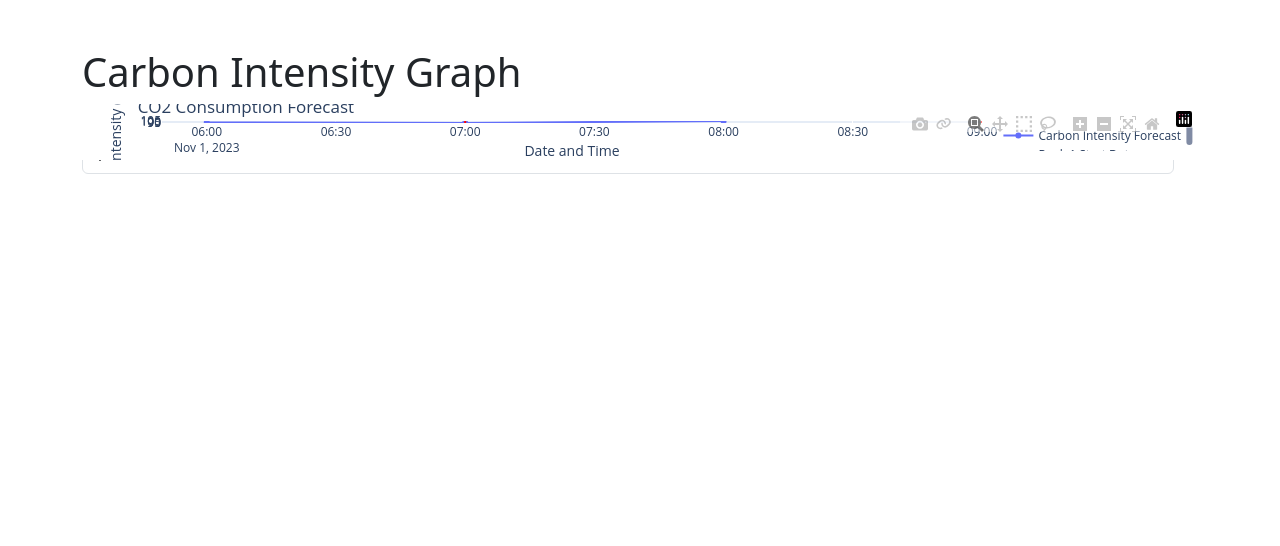
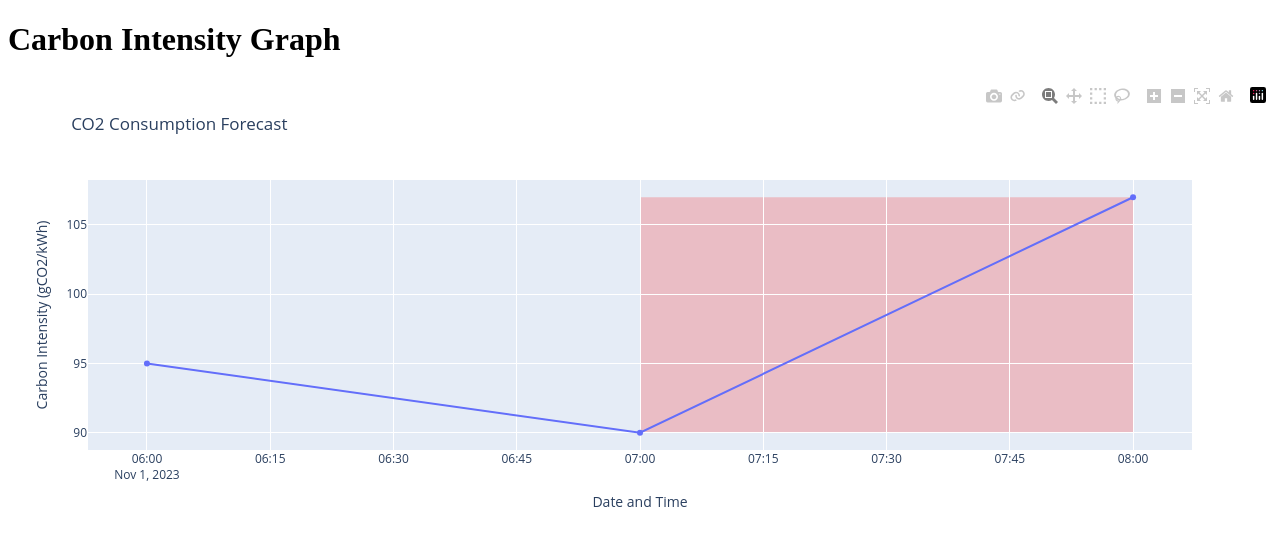
Before and after one commit to co2-shifters/frontend, a Flask app: page /results in a window 1280 px wide. Shown: the top 546 px of the page. Run offline with Flask 3, Linux system fonts and the light colour scheme; some libraries are stand-ins or nearby versions.

Commit message:
updates templates und app.py

```diff
--- a/app.py
+++ b/app.py
@@ -1,8 +1,9 @@
-from flask import Flask, render_template, request, jsonify
-from flask.helpers import send_file
+import plotly
+from flask import Flask, render_template, request, jsonify, send_file
+from plotly.offline import plot
 import plotly.graph_objects as go
-from plotly.offline import plot
-from datetime import datetime
+import json
+from datetime import datetime, timedelta
 
 # Create a Flask application
 app = Flask(__name__)
@@ -31,14 +32,9 @@
             "co2_consumption": 90,
             "co2_saving_percentage_max": 30
         },
-{
-            "rank": 2,
-            "optimal_start_time": "2023-11-01T09:00:00.000Z",
-            "co2_consumption": 80,
-            "co2_saving_percentage_max": 20
-        }
     ]
 }
+
 
 # Define a route for the index page
 @app.route('/')
@@ -68,28 +64,32 @@
     start_dates = [date[:-1] for date in start_dates]  # Entferne das 'Z' am Ende
     start_dates = [datetime.fromisoformat(date) for date in start_dates]
 
-    # Add vertical lines to the plot
-    vertical_lines = [go.Scatter(x=[date, date], y=[min(carbon_intensity), max(carbon_intensity)],
-                                 mode='lines', line=dict(color='red', width=2), name=f'Rank {rank} Start Date')
-                      for date, rank in zip(start_dates, ranks)]
-
-    # Define the layout of the plot
+    # Define the layout of the plot with shaded areas
     layout = go.Layout(
         title='CO2 Consumption Forecast',
         xaxis=dict(title='Date and Time'),
-        yaxis=dict(title='Carbon Intensity (gCO2/kWh)')
-    )
+        yaxis=dict(title='Carbon Intensity (gCO2/kWh)'),
+        shapes=[dict(
+            type="rect",
+            x0=start_date,
+            x1=start_date + timedelta(hours=1),  # Hier anpassen, wie lange die Fläche geschraffiert sein soll
+            y0=min(carbon_intensity),
+            y1=max(carbon_intensity),
+            fillcolor="rgba(255, 0, 0, 0.2)",  # Hier kannst du die Farbe anpassen (hier rot mit 20% Deckkraft)
+            layer="below",
+            line=dict(width=0)
+        ) for start_date in start_dates])
 
-    # Create the figure with the data, layout, and vertical lines
-    fig = go.Figure(data=[trace_forecast] + vertical_lines, layout=layout)
+    # Create the figure with the data, layout, and shaded areas
+    fig = go.Figure(data=[trace_forecast], layout=layout)
 
     # Convert the figure to HTML div element
     plot_div = plot(fig, output_type='div', include_plotlyjs=True)
 
-    # Render the results template with the plot div
-    return render_template('results.html', plot_html=plot_div, ranks=ranks)
+    plot_json = json.dumps(fig.data, cls=plotly.utils.PlotlyJSONEncoder)
+    return render_template('results.html', plot_html=plot_div, ranks=ranks, plot_json=plot_json)
 
 
 if __name__ == '__main__':
-    # Run the application on port 5000
+    # Run the application on port 8080
     app.run(debug=True, port=8080)
--- a/templates/results.html
+++ b/templates/results.html
@@ -1,35 +1,26 @@
 <!DOCTYPE html>
 <html lang="en">
 <head>
-    <meta charset="UTF-8">
-    <meta name="viewport" content="width=device-width, initial-scale=1.0">
-    <title>Results</title>
-    <!-- Plotly.js is included for the Plotly plots rendered from app.py -->
+   <!-- ... (anderer HTML-Code) ... -->
     <script src="https://cdn.plot.ly/plotly-latest.min.js"></script>
-    <!-- Bootstrap CSS for styling -->
-    <link href="https://cdn.jsdelivr.net/npm/bootstrap@5.3.0-alpha1/dist/css/bootstrap.min.css" rel="stylesheet" integrity="sha384-vyMPk6zj4GLi/uzp7gA4lsojGdH2cFzto9tbD2tMP9zNS4P2/8K/fzjsjL2VOId1g" crossorigin="anonymous">
+
+
 </head>
 <body class="container mt-5">
     <div class="row">
         <div class="col">
             <h1>Carbon Intensity Graph</h1>
-            <!-- The Plotly graph rendered from app.py will be inserted here -->
-            {{ plot_html | safe }}
+           <!-- ... (dein vorhandener HTML-Code) ... -->
+
+            <div id="carbonIntensityPlot" data-plot='{{ plot_json | safe }}'>
+                <!-- Der Plotly-Graph aus app.py wird hier eingefügt -->
+                {{ plot_html | safe }}
+            </div>
+
+<!-- ... (weiterer HTML-Code) ... -->
+
+
         </div>
-  <div class="row">
-    <div class="col">
-        <!-- Hier fügen wir das Option-Set für die Ränge hinzu -->
-        <label for="rank-selector" class="form-label">Rank auswählen:</label>
-        <select id="rank-selector" class="form-select" aria-label="Rank auswählen">
-            {% for rank in ranks %}
-                <option value="{{ rank }}">{{ rank }}</option>
-            {% endfor %}
-        </select>
-    </div>
-</div>
-
-</div>
-
     </div>
 
     <!-- Bootstrap Bundle with Popper for Bootstrap components to function properly -->
```
